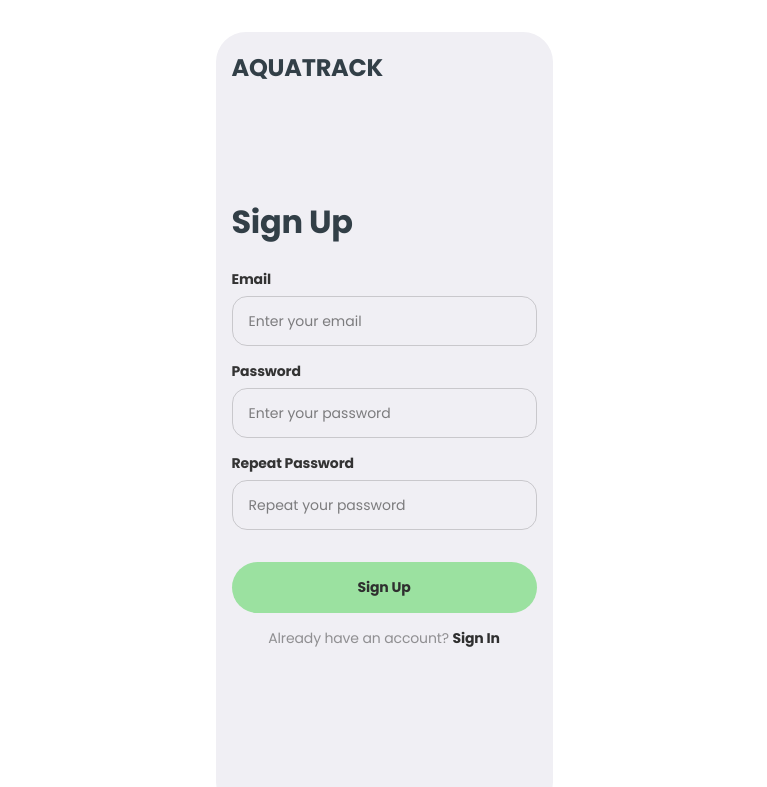
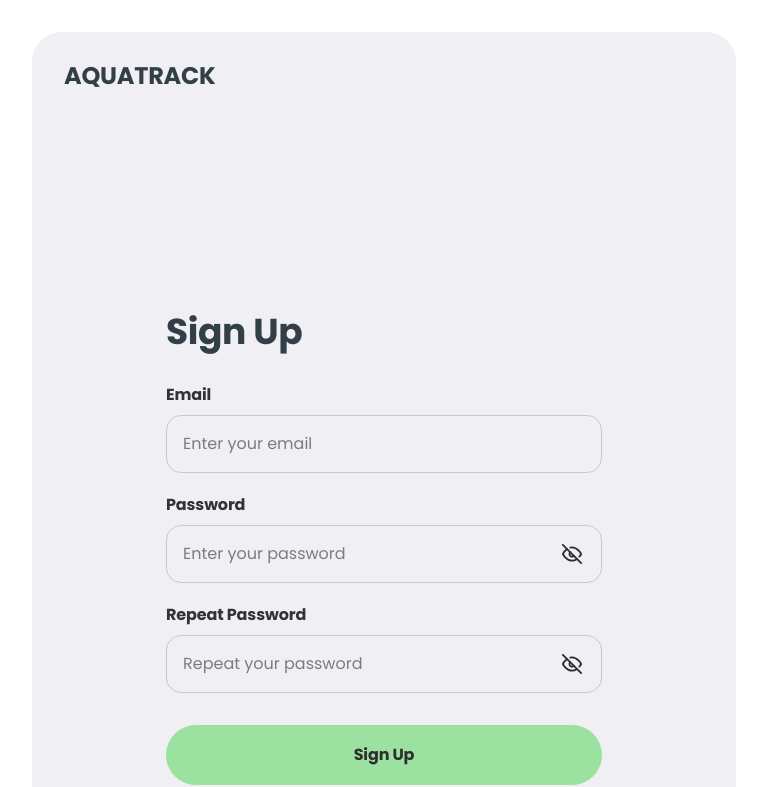
Before and after one commit to dima50066/FiveForce-Frontend, a React (Vite) app: page /signup in a window 1280 px wide. Shown: the top 787 px of the page, without its empty margins (256-1023 px from the left). Built offline with nearby package versions, Linux system fonts and the light colour scheme.

Commit message:
addCssIcon

```diff
--- a/src/components/App.jsx
+++ b/src/components/App.jsx
@@ -5,13 +5,17 @@ import HomePage from '../pages/HomePage/HomePage';
 import SignInPage from '../pages/SignInPage/SignInPage';
 import SignUpPage from '../pages/SignUpPage/SignUpPage';
 import TrackerPage from '../pages/TrackerPage/TrackerPage';
+import { ToastContainer } from 'react-toastify';
+import 'react-toastify/dist/ReactToastify.css';
 
 const App = () => {
   return (
     <Router>
       <SharedLayout>
         <Suspense fallback={<div>Loading...</div>}>
+          <ToastContainer />
           <Routes>
+
             <Route path="/" element={<HomePage />} />
             <Route path="/signin" element={<SignInPage />} />
             <Route path="/signup" element={<SignUpPage />} />
--- a/src/components/SignInForm/SignInForm.jsx
+++ b/src/components/SignInForm/SignInForm.jsx
@@ -1,22 +1,44 @@
-import React from 'react';
+import React, { useState } from 'react';
 import { Formik, Form, Field, ErrorMessage } from 'formik';
 import * as yup from 'yup';
 import css from './SignInForm.module.css';
+import eye from '../../shared/Icons/eye.svg';
+import eyeOff from '../../shared/Icons/eyeOff.svg';
+import { toast } from 'react-toastify';
 
-const validationSchema = yup.object().shape({
+// Validation schema for SignIn
+const signInValidationSchema = yup.object().shape({
   email: yup.string().email('Invalid email format').required('Email is required'),
   password: yup.string().min(6, 'Password must be at least 6 characters').required('Password is required'),
 });
 
+// SignInForm component
 const SignInForm = () => {
-  const handleSubmit = async (values, { setSubmitting, setFieldError }) => {
+  const [showPassword, setShowPassword] = useState(false);
+
+  const togglePasswordVisibility = () => {
+    setShowPassword(prevState => !prevState);
+  };
+
+  const handleSubmit = async (values, { setSubmitting }) => {
     try {
       console.log('Form values:', values);
-      // Replace with API call for login
-      // Redirect to TrackerPage on success
+      const response = await fetch('/api/login', {
+        method: 'POST',
+        headers: { 'Content-Type': 'application/json' },
+        body: JSON.stringify(values),
+      });
+
+      const data = await response.json();
+      if (response.ok) {
+        localStorage.setItem('token', data.token);
+        toast.success('Sign-in successful!');
+      } else {
+        toast.error(data.message || 'Login failed');
+      }
     } catch (error) {
       console.error('SignIn error:', error);
-      setFieldError('general', 'Failed to sign in. Please try again.');
+      toast.error('Failed to sign in. Please try again.');
     } finally {
       setSubmitting(false);
     }
@@ -25,7 +47,7 @@ const SignInForm = () => {
   return (
     <Formik
       initialValues={{ email: '', password: '' }}
-      validationSchema={validationSchema}
+      validationSchema={signInValidationSchema}
       onSubmit={handleSubmit}
     >
       {({ isSubmitting, errors, touched, setFieldTouched, isValid }) => (
@@ -40,29 +62,34 @@ const SignInForm = () => {
                 className={`${css.input} ${errors.email && touched.email ? css.errorInput : ''}`}
                 onBlur={() => setFieldTouched('email', true)}
               />
-              <ErrorMessage
-                name="email"
-                component="span"
-                className={css.error}
-              />
+              <ErrorMessage name="email" component="span" className={css.error} />
             </label>
             <label className={css.label}>
               <span className={css.labelText}>Password</span>
+              <div className={css.passwordField}>
                 <Field
-                type="password"
+                  type={showPassword ? 'text' : 'password'}
                   name="password"
                   placeholder="Enter your password"
                   className={`${css.input} ${errors.password && touched.password ? css.errorInput : ''}`}
                   onBlur={() => setFieldTouched('password', true)}
                 />
-              <ErrorMessage
-                name="password"
-                component="span"
-                className={css.error}
+                <button
+                  type="button"
+                  className={css.iconButton}
+                  onClick={togglePasswordVisibility}
+                  aria-label={showPassword ? 'Hide password' : 'Show password'}
+                >
+                  <img
+                    src={showPassword ? eye : eyeOff}
+                    alt={showPassword ? 'Hide password' : 'Show password'}
+                    className={css.icon}
                   />
+                </button>
+              </div>
+              <ErrorMessage name="password" component="span" className={css.error} />
             </label>
           </div>
-          {errors.general && <div className={css.error}>{errors.general}</div>}
           <button
             type="submit"
             className={css.button}
--- a/src/components/SignUpForm/SignUpForm.jsx
+++ b/src/components/SignUpForm/SignUpForm.jsx
@@ -1,10 +1,13 @@
-import React from 'react';
+import React, { useState } from 'react';
 import { Formik, Form, Field, ErrorMessage } from 'formik';
 import * as yup from 'yup';
 import css from './SignUpForm.module.css';
+import eye from '../../shared/Icons/eye.svg';
+import eyeOff from '../../shared/Icons/eyeOff.svg';
+import { toast } from 'react-toastify'; // імпортуємо бібліотеку для спливаючих повідомлень
 
-// Validation schema using Yup
-const validationSchema = yup.object().shape({
+// validation schema for SignUp
+const signUpValidationSchema = yup.object().shape({
   email: yup.string().email('Invalid email format').required('Email is required'),
   password: yup.string().min(6, 'Password must be at least 6 characters').required('Password is required'),
   repeatPassword: yup
@@ -13,15 +16,41 @@ const validationSchema = yup.object().shape({
     .required('Repeat Password is required'),
 });
 
+// SignUpForm component
 const SignUpForm = () => {
+  const [showPassword, setShowPassword] = useState(false);
+  const [showRepeatPassword, setShowRepeatPassword] = useState(false);
+
+  const togglePasswordVisibility = () => {
+    setShowPassword(prevState => !prevState);
+  };
+
+  const toggleRepeatPasswordVisibility = () => {
+    setShowRepeatPassword(prevState => !prevState);
+  };
+
   const handleSubmit = async (values, { setSubmitting, setFieldError }) => {
     try {
       console.log('Form values:', values);
-      // Replace with API call for registration
-      // After successful registration, handle token creation and redirect to TrackerPage
+      // Замініть на API запит для реєстрації
+      const response = await fetch('/api/register', {
+        method: 'POST',
+        headers: { 'Content-Type': 'application/json' },
+        body: JSON.stringify(values),
+      });
+
+      const data = await response.json();
+      if (response.ok) {
+        // Якщо реєстрація успішна, збережіть токен і перенаправте
+        localStorage.setItem('token', data.token);
+        toast.success('Registration successful!'); // спливаюче повідомлення
+        // Перенаправлення на TrackerPage (можна використати react-router-dom)
+      } else {
+        toast.error(data.message || 'Registration failed');
+      }
     } catch (error) {
       console.error('SignUp error:', error);
-      setFieldError('general', 'Failed to register. Please try again.');
+      toast.error('Failed to register. Please try again.'); // спливаюче повідомлення
     } finally {
       setSubmitting(false);
     }
@@ -30,7 +59,7 @@ const SignUpForm = () => {
   return (
     <Formik
       initialValues={{ email: '', password: '', repeatPassword: '' }}
-      validationSchema={validationSchema}
+      validationSchema={signUpValidationSchema}
       onSubmit={handleSubmit}
     >
       {({ isSubmitting, errors, touched, setFieldTouched, isValid }) => (
@@ -45,41 +74,57 @@ const SignUpForm = () => {
                 className={`${css.input} ${errors.email && touched.email ? css.errorInput : ''}`}
                 onBlur={() => setFieldTouched('email', true)}
               />
-              <ErrorMessage
-                name="email"
-                component="span"
-                className={css.error}
-              />
+              <ErrorMessage name="email" component="span" className={css.error} />
             </label>
             <label className={css.label}>
               <span className={css.labelText}>Password</span>
+              <div className={css.passwordField}>
                 <Field
-                type="password"
+                  type={showPassword ? 'text' : 'password'}
                   name="password"
                   placeholder="Enter your password"
                   className={`${css.input} ${errors.password && touched.password ? css.errorInput : ''}`}
                   onBlur={() => setFieldTouched('password', true)}
                 />
-              <ErrorMessage
-                name="password"
-                component="span"
-                className={css.error}
+                <button
+                  type="button"
+                  className={css.iconButton}
+                  onClick={togglePasswordVisibility}
+                  aria-label={showPassword ? 'Hide password' : 'Show password'}
+                >
+                  <img
+                    src={showPassword ? eye : eyeOff}
+                    alt={showPassword ? 'Hide password' : 'Show password'}
+                    className={css.icon}
                   />
+                </button>
+              </div>
+              <ErrorMessage name="password" component="span" className={css.error} />
             </label>
             <label className={css.label}>
               <span className={css.labelText}>Repeat Password</span>
+              <div className={css.passwordField}>
                 <Field
-                type="password"
+                  type={showRepeatPassword ? 'text' : 'password'}
                   name="repeatPassword"
                   placeholder="Repeat your password"
                   className={`${css.input} ${errors.repeatPassword && touched.repeatPassword ? css.errorInput : ''}`}
                   onBlur={() => setFieldTouched('repeatPassword', true)}
                 />
-              <ErrorMessage
-                name="repeatPassword"
-                component="span"
-                className={css.error}
+                <button
+                  type="button"
+                  className={css.iconButton}
+                  onClick={toggleRepeatPasswordVisibility}
+                  aria-label={showRepeatPassword ? 'Hide repeat password' : 'Show repeat password'}
+                >
+                  <img
+                    src={showRepeatPassword ? eye : eyeOff}
+                    alt={showRepeatPassword ? 'Hide repeat password' : 'Show repeat password'}
+                    className={css.icon}
                   />
+                </button>
+              </div>
+              <ErrorMessage name="repeatPassword" component="span" className={css.error} />
             </label>
           </div>
           {errors.general && <div className={css.error}>{errors.general}</div>}
--- a/src/components/SignUpForm/SignUpForm.module.css
+++ b/src/components/SignUpForm/SignUpForm.module.css
@@ -84,3 +84,47 @@
 .button:hover {
     background-color: var(--accent-hover);
 }
+@media (min-width: 768px) {
+    .labelText {
+        font-size: 16px;
+        line-height: 150%;
+    }
+
+    .input {
+        font-size: 16px;
+        line-height: 150%;
+
+    }
+
+    .cntInpit {
+        gap: 20px;
+        margin-bottom: 32px;
+    }
+
+    .button {
+        padding: 18px;
+        font-size: 16px;
+        line-height: 150%;
+    }
+        .error {
+            font-size: 16px;
+        }
+                                .passwordField {
+                                    position: relative;
+                                }
+
+                                .iconButton {
+                                    position: absolute;
+                                    right: 14px;
+                                    top: 50%;
+                                    transform: translateY(-50%);
+                                    background: none;
+                                    border: none;
+                                    cursor: pointer;
+                                }
+
+                                .icon {
+                                    width: 20px;
+                                    height: 20px;
+                                }
+}
--- a/src/pages/SignInPage/SignInPage.jsx
+++ b/src/pages/SignInPage/SignInPage.jsx
@@ -16,7 +16,7 @@ const SignInPage = () => {
       <div className={css.signupLink}>
         <p>Don't have an account?<Link to="/signup" className={css.link}> Sign Up</Link></p>
       </div>
-    </div>
+     </div>
   );
 };
 
--- a/src/pages/SignUpPage/SignUpPage.module.css
+++ b/src/pages/SignUpPage/SignUpPage.module.css
@@ -34,3 +34,31 @@
     color: var(--main-text);
     text-decoration-skip-ink: none;
 }
+@media (min-width: 768px) {
+    .container {
+        min-width: 704px;
+        height: 960px;
+        padding: 281px 134px;
+        font-size: 16px;
+        position: relative;
+    }
+
+    .logo {
+        position: absolute;
+        /* Відносно контейнера */
+        top: 32px;
+        /* Верхній край */
+        left: 32px;
+        /* Лівий край */
+    }
+
+    .heroTitle {
+        line-height: 106%;
+        font-size: 36px;
+    }
+
+    .signupLink {
+        line-height: 150%;
+        font-size: 16px;
+    }
+}
```
Also changed, not shown: src/components/SignInForm/SignInForm.module.css (+41 -0 lines), src/pages/SignInPage/SignInPage.module.css (+26 -0 lines). Lines whose indentation alone changed are shown as unchanged.
